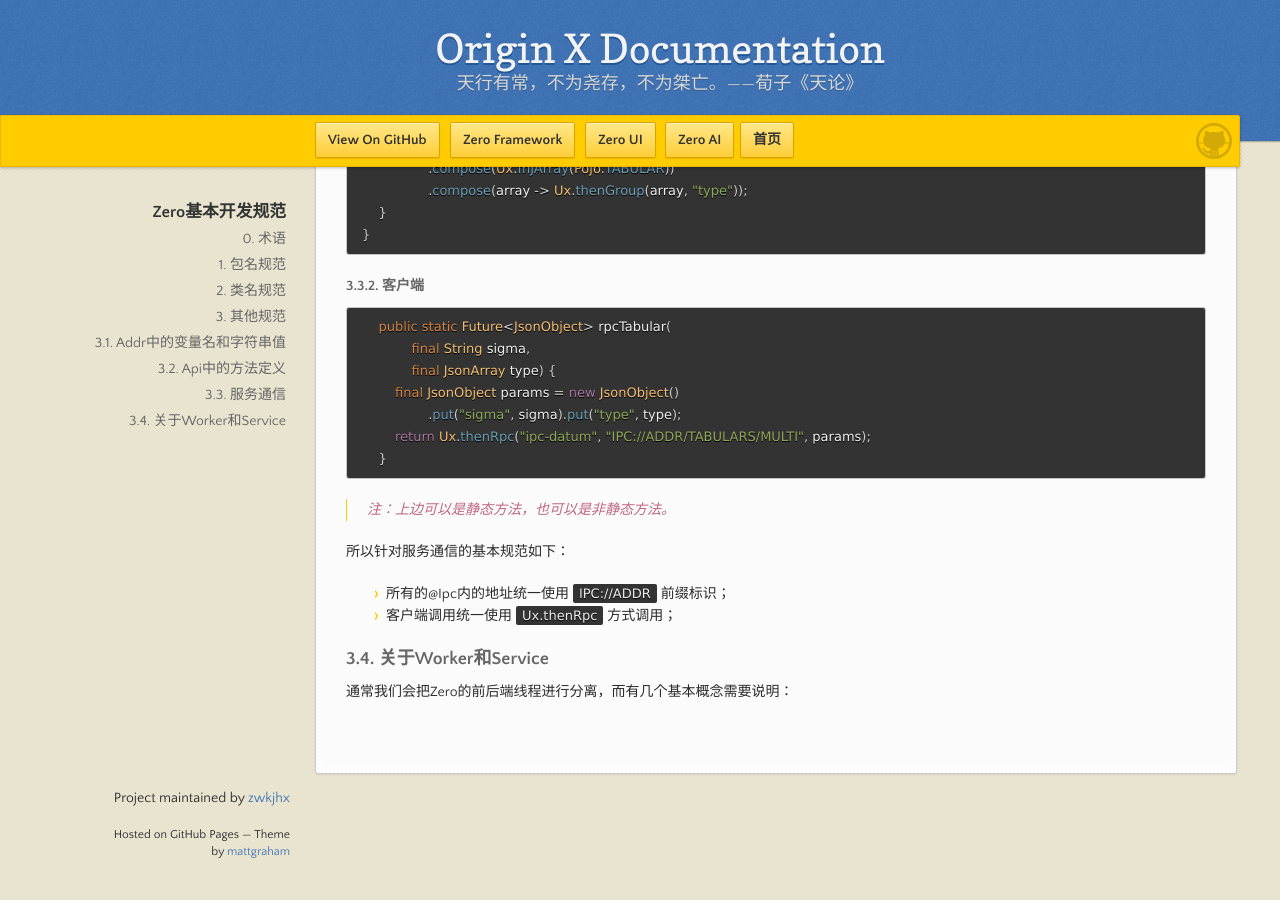
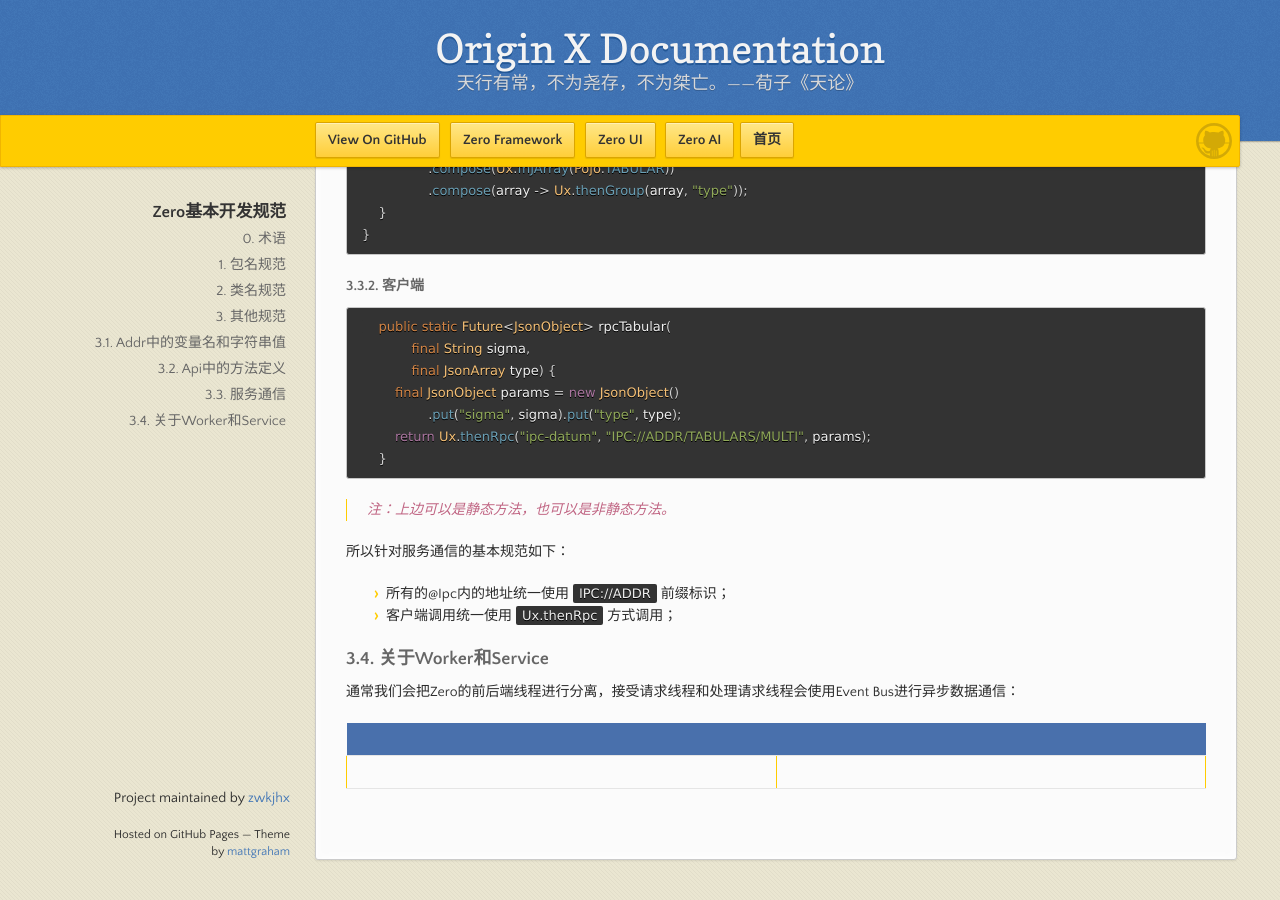
Before and after one commit to zwkjhx/ox-doc, a Jekyll site: the page built from specification/1-zerogui-fan/spc-001-zeroji-ben-kai-fa-gui-fan.md, in a window 1280 px wide and 900 px high, scrolled down 2489 px. Built offline with Jekyll 4.4.1, drawn with Linux system fonts in a browser that asks for light colours; our own code applies the rules of GitHub Pages for plain Markdown files.

Commit message:
Updates specification/1-zerogui-fan/spc-001-zeroji-ben-kai-fa-gui-fan.md
Auto commit by GitBook Editor

```diff
--- a/specification/1-zerogui-fan/spc-001-zeroji-ben-kai-fa-gui-fan.md
+++ b/specification/1-zerogui-fan/spc-001-zeroji-ben-kai-fa-gui-fan.md
@@ -115,4 +115,8 @@
 
 ### 3.4. 关于Worker和Service
 
-通常我们会把Zero的前后端线程进行分离，而有几个基本概念需要说明：
+通常我们会把Zero的前后端线程进行分离，接受请求线程和处理请求线程会使用Event Bus进行异步数据通信：
+
+|  |  |
+| :--- | :--- |
+|  |  |
```
